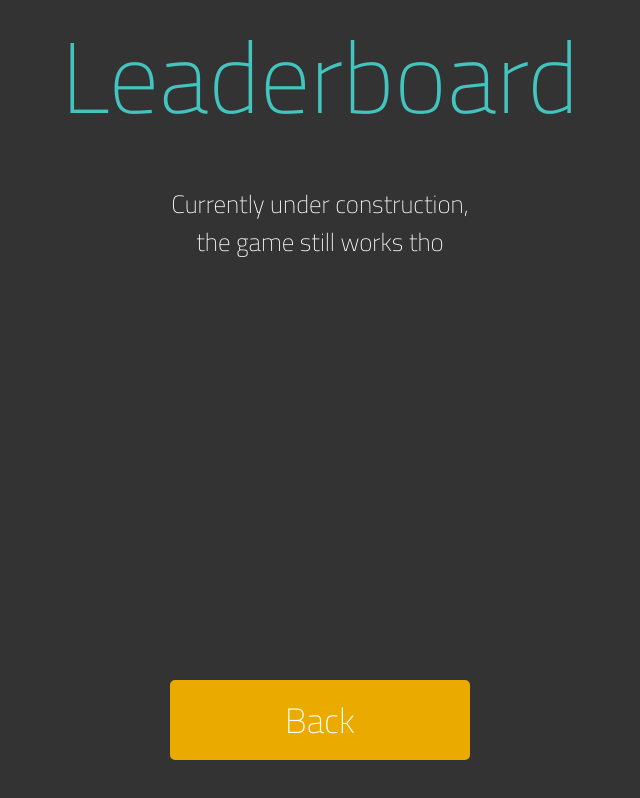
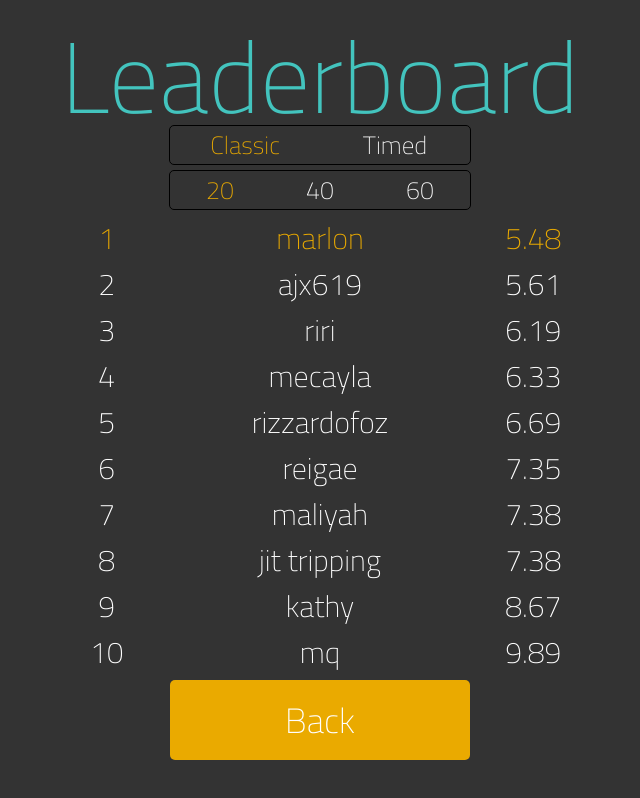
Before and after one commit to marlonrenzo/sequence, a website with bundled scripts: page views/pages/leaderboard.html in a window 1280 px wide. Shown: the whole page, without its empty margins (320-960 px from the left). Built offline with nearby package versions, Linux system fonts and the light colour scheme; files whose address does not match are found by name.

Commit message:
Added newly designed leaderboard

```diff
--- a/public/css/leaderboard.css
+++ b/public/css/leaderboard.css
@@ -12,7 +12,7 @@ body {
 
 .titleBar {
     justify-content: center;
-    height: 5%;
+    height: 10%;
 }
 
 .title {
@@ -25,27 +25,28 @@ body {
 
 .window {
     height: 90%;
+    padding-top: 50px;
 }
 
 .leaderboard {
-    display: flex;
     flex-direction: column;
     align-items: center;
-    position: relative;
-    top: 40%;
-    left: 50%;
-    transform: translate(-50%,-50%);
-    -ms-transform: translate(-50%,-50%);
+    animation: reveal-bottom 1s;
+}
+
+#gameModeMenu {
+    display: none;
 }
 
 .gameModes, .gameSizes {
+    left: 50%;
     display: flex;
     flex-direction: row;
     justify-content: space-around;
     width: 300px;
     border: 1px solid black;
     border-radius: 5px;
-    margin: 5px;
+    margin: 5px auto 5px auto;
 }
 
 .gameMode {
@@ -58,6 +59,7 @@ body {
     width: 100%;
     color: white;
     font-size: 25px;
+    cursor: pointer;
 }
 
 .selected {
@@ -91,11 +93,14 @@ body {
     left: 50%;
     transform: translate(-50%,-50%);
     -ms-transform: translate(-50%,-50%);
+    z-index: 2;
 }
 
 /*Loader credit goes to w3schools at https://www.w3schools.com/howto/tryit.asp?filename=tryhow_css_loader*/
 
 .loader {
+    margin: 0 auto;
+    margin-top: 300px;
     border: 10px solid #c44349;
     border-radius: 50%;
     border-top: 10px solid #EAAA00;
@@ -104,6 +109,17 @@ body {
     height: 50px;
     -webkit-animation: spin 2s linear infinite; /* Safari */
     animation: spin 2s linear infinite;
+}
+
+#loaderOverlay {
+    position: fixed;
+    width: 100%;
+    height: 100%;
+    top: 0;
+    left: 0;
+    right: 0;
+    bottom: 0;
+    z-index: 3;
 }
 
 /* Safari */
@@ -117,6 +133,17 @@ body {
     100% { transform: rotate(360deg); }
 }
 
+@keyframes reveal-bottom {
+    0% {
+        margin-top: 50px;
+        opacity: 0.0;
+    }
+    100% {
+        margin-top: 5px;
+        opacity: 1.0;
+    }
+}
+
 @media only screen and (min-width:620px) {
     /* For Desktops: */
     .title {
@@ -124,11 +151,12 @@ body {
     }
 
     .titleBar {
-        height: 20%;
+        height: 15%;
     }
 
     .window {
-        height: 80%;
+        height: 85%;
+        padding-top: 0px;
     }
 
     .card {
--- a/public/script/leaderboard.js
+++ b/public/script/leaderboard.js
@@ -1,3 +1,5 @@
+// const e = require("express");
+
 const url = "https://sequence.marlonfajardo.ca/server/v2";
 let username;
 var selected_game_mode = "classic";
@@ -15,7 +17,18 @@ const game_modes = [
   "timed45",
 ];
 
+var highScoresTEMP = {
+  // placeholder
+  classic20: { id: 613, user: "marlon", score: 5.48, place: 1 },
+  classic40: { id: 613, user: "marlon", score: 15.48, place: 1 },
+  classic60: { id: 613, user: "marlon", score: 25.48, place: 1 },
+  timed15: { id: 613, user: "marlon", score: 40, place: 1 },
+  timed30: { id: 613, user: "marlon", score: 60, place: 1 },
+  timed45: { id: 613, user: "marlon", score: 80, place: 1 },
+};
+
 var leaderboardScores = {
+  // placeholder
   classic20: [
     {
       id: 613,
@@ -67,67 +80,308 @@ var leaderboardScores = {
       user: "mq",
       score: 9.89,
     },
+  ],
+  classic40: [
     {
-      id: 825,
-      user: "dtf",
-      score: 10.4,
+      id: 613,
+      user: "marlon",
+      score: 15.48,
     },
     {
-      id: 181,
-      user: "susman",
-      score: 10.51,
+      id: 380,
+      user: "ajx619",
+      score: 15.61,
     },
     {
-      id: 495,
-      user: "rizzyneutron",
-      score: 11.62,
+      id: 822,
+      user: "riri",
+      score: 16.19,
     },
     {
-      id: 166,
-      user: "niem",
-      score: 14.31,
+      id: 329,
+      user: "mecayla",
+      score: 16.33,
+    },
+    {
+      id: 500,
+      user: "rizzardofoz",
+      score: 16.69,
+    },
+    {
+      id: 143,
+      user: "reigae",
+      score: 17.35,
+    },
+    {
+      id: 460,
+      user: "maliyah",
+      score: 17.38,
+    },
+    {
+      id: 291,
+      user: "jit tripping",
+      score: 17.38,
+    },
+    {
+      id: 617,
+      user: "kathy",
+      score: 18.67,
+    },
+    {
+      id: 383,
+      user: "mq",
+      score: 19.89,
     },
   ],
-  classic40: [],
-  classic60: [],
-  timed15: [],
-  timed30: [],
-  timed45: [],
+  classic60: [
+    {
+      id: 613,
+      user: "marlon",
+      score: 25.48,
+    },
+    {
+      id: 380,
+      user: "ajx619",
+      score: 25.61,
+    },
+    {
+      id: 822,
+      user: "riri",
+      score: 26.19,
+    },
+    {
+      id: 329,
+      user: "mecayla",
+      score: 26.33,
+    },
+    {
+      id: 500,
+      user: "rizzardofoz",
+      score: 26.69,
+    },
+    {
+      id: 143,
+      user: "reigae",
+      score: 27.35,
+    },
+    {
+      id: 460,
+      user: "maliyah",
+      score: 27.38,
+    },
+    {
+      id: 291,
+      user: "jit tripping",
+      score: 27.38,
+    },
+    {
+      id: 617,
+      user: "kathy",
+      score: 28.67,
+    },
+    {
+      id: 383,
+      user: "mq",
+      score: 29.89,
+    },
+  ],
+  timed15: [
+    {
+      id: 613,
+      user: "marlon",
+      score: 40,
+    },
+    {
+      id: 380,
+      user: "ajx619",
+      score: 39,
+    },
+    {
+      id: 822,
+      user: "riri",
+      score: 38,
+    },
+    {
+      id: 329,
+      user: "mecayla",
+      score: 37,
+    },
+    {
+      id: 500,
+      user: "rizzardofoz",
+      score: 36,
+    },
+    {
+      id: 143,
+      user: "reigae",
+      score: 35,
+    },
+    {
+      id: 460,
+      user: "maliyah",
+      score: 34,
+    },
+    {
+      id: 291,
+      user: "jit tripping",
+      score: 33,
+    },
+    {
+      id: 617,
+      user: "kathy",
+      score: 32,
+    },
+    {
+      id: 383,
+      user: "mq",
+      score: 31,
+    },
+  ],
+  timed30: [
+    {
+      id: 613,
+      user: "marlon",
+      score: 60,
+    },
+    {
+      id: 380,
+      user: "ajx619",
+      score: 59,
+    },
+    {
+      id: 822,
+      user: "riri",
+      score: 58,
+    },
+    {
+      id: 329,
+      user: "mecayla",
+      score: 57,
+    },
+    {
+      id: 500,
+      user: "rizzardofoz",
+      score: 56,
+    },
+    {
+      id: 143,
+      user: "reigae",
+      score: 55,
+    },
+    {
+      id: 460,
+      user: "maliyah",
+      score: 54,
+    },
+    {
+      id: 291,
+      user: "jit tripping",
+      score: 53,
+    },
+    {
+      id: 617,
+      user: "kathy",
+      score: 52,
+    },
+    {
+      id: 383,
+      user: "mq",
+      score: 51,
+    },
+  ],
+  timed45: [
+    {
+      id: 613,
+      user: "marlon",
+      score: 80,
+    },
+    {
+      id: 380,
+      user: "ajx619",
+      score: 79,
+    },
+    {
+      id: 822,
+      user: "riri",
+      score: 78,
+    },
+    {
+      id: 329,
+      user: "mecayla",
+      score: 77,
+    },
+    {
+      id: 500,
+      user: "rizzardofoz",
+      score: 76,
+    },
+    {
+      id: 143,
+      user: "reigae",
+      score: 75,
+    },
+    {
+      id: 460,
+      user: "maliyah",
+      score: 74,
+    },
+    {
+      id: 291,
+      user: "jit tripping",
+      score: 73,
+    },
+    {
+      id: 617,
+      user: "kathy",
+      score: 72,
+    },
+    {
+      id: 383,
+      user: "mq",
+      score: 71,
+    },
+  ],
 };
 
 function checkIfLoggedIn() {
-  username = localStorage.getItem("username");
+  // username = localStorage.getItem("username");
+  username = "marlon";
   console.log("hello " + username);
   if (username == null) {
     window.location.replace("https://sequence.marlonfajardo.ca/login");
+  } else {
+    getScores();
+    document.getElementById("back").onclick = function () {
+      window.location.replace("https://sequence.marlonfajardo.ca");
+    };
   }
 }
 
 function getHighScore(scores) {
-  checkIfLoggedIn();
-  const xhttp = new XMLHttpRequest();
-  xhttp.open("GET", url + `/scores/${username}`, true);
-  xhttp.send();
-  xhttp.onreadystatechange = function () {
-    if (this.readyState == 4 && this.status == 200) {
-      let highScore = JSON.parse(this.responseText)[0][0];
-      console.log(highScore);
-      fillLeaderboard(scores, highScore);
-    }
-  };
+  // const xhttp = new XMLHttpRequest();
+  // xhttp.open("GET", url + `/scores/${username}`, true);
+  // xhttp.send();
+  // xhttp.onreadystatechange = function () {
+  //   if (this.readyState == 4 && this.status == 200) {
+  //     let highScores = JSON.parse(this.responseText)[0][0];
+  //     console.log(highScores);
+  //     fillLeaderboards(scores, highScores);
+  //   }
+  // };
+  fillLeaderboards(scores, highScoresTEMP);
 }
 
 function getScores() {
-  const xhttp = new XMLHttpRequest();
-  xhttp.open("GET", url + `/scores`, true);
-  xhttp.send();
-  xhttp.onreadystatechange = function () {
-    if (this.readyState == 4 && this.status == 200) {
+  // const xhttp = new XMLHttpRequest();
+  // xhttp.open("GET", url + `/scores`, true);
+  // xhttp.send();
+  // xhttp.onreadystatechange = function () {
+  //   if (this.readyState == 4 && this.status == 200) {
+  //     getHighScore(JSON.parse(this.responseText));
+  //     console.log(JSON.parse(this.responseText));
+  //   }
+  // };
   getHighScore(leaderboardScores);
-      //   getHighScore(JSON.parse(this.responseText));
-      console.log(JSON.parse(this.responseText));
-    }
-  };
 }
 
 function createSpanElement(type, number, text, color) {
@@ -155,8 +409,8 @@ function formatScore(scoreText) {
   return roundedScore.toFixed(1);
 }
 
-function createLeaderboardEntry(scoreObj, place, color) {
-  let window = document.getElementById("leaderboard");
+function createLeaderboardEntry(gameMode, scoreObj, place, color) {
+  let window = document.getElementById(`${gameMode}Leaderboard`);
   let placeText = createSpanElement("place", place, place, color);
   let usernameText = createSpanElement(
     "username",
@@ -164,7 +418,6 @@ function createLeaderboardEntry(scoreObj, place, color) {
     scoreObj["user"],
     color
   );
-  let score = formatScore(scoreObj["score"]);
   let timeText = createSpanElement("time", place, scoreObj["score"], color);
   let card = createCard(placeText, usernameText, timeText, place);
   window.appendChild(card);
@@ -178,10 +431,10 @@ function getSize(scores) {
   }
 }
 
-function displayHighScore(highScore) {
+function displayHighScore(highScore, gameMode) {
   let color = "#EAAA00";
   let place = highScore["place"];
-  let window = document.getElementById("leaderboard");
+  let window = document.getElementById(`${gameMode}Leaderboard`);
   let placeText = createSpanElement("place", place, place, color);
   let usernameText = createSpanElement(
     "username",
@@ -194,81 +447,115 @@ function displayHighScore(highScore) {
   window.appendChild(card);
 }
 
-function loadLeaderboard(scores, gameMode) {
+function loadLeaderboard(scores, gameMode, highScore) {
+  let userIsInTop10 = false;
+  let place = 1;
   let leaderBoardSize = getSize(scores);
   if (scores != []) {
     for (let index = 0; index < leaderBoardSize; index++) {
       if (scores[index]["user"] == username) {
         userIsInTop10 = true;
-        createLeaderboardEntry(scores[index], place, "#EAAA00");
+        console.log(`user in top 10 ${gameMode}`);
+        createLeaderboardEntry(gameMode, scores[index], place, "#EAAA00");
       } else {
-        createLeaderboardEntry(scores[index], place, "white");
+        createLeaderboardEntry(gameMode, scores[index], place, "white");
       }
       place++;
     }
     if (!userIsInTop10) {
-      displayHighScore(highScore);
+      displayHighScore(highScore, gameMode);
     }
   }
 }
 
-function fillLeaderboard(scores, highScore) {
-  let userIsInTop10 = false;
-  let place = 1;
-  let leaderBoardSize = getSize(scores);
-  document.getElementById("loader").remove();
-  document.getElementById("gameModes").style.display = "flex";
-  document.getElementById("classicGameSizes").style.display = "flex";
-  game_modes.array.forEach((gameMode) => {
-    loadLeaderboard(scores[gameMode], gameMode);
+function createLeaderboardElm(gameMode) {
+  let leaderboard = document.createElement("div");
+  leaderboard.id = `${gameMode}Leaderboard`;
+  leaderboard.classList.add("leaderboard");
+  if (selected_game_size[selected_game_mode] == gameMode) {
+    leaderboard.style.display = "flex";
+  } else {
+    leaderboard.style.display = "none";
+  }
+  return leaderboard;
+}
+
+function fillLeaderboards(scores, highScores) {
+  enableGameMenu();
+  let window = document.getElementsByClassName("window")[0];
+  document.getElementById("loaderOverlay").remove();
+  Array.prototype.forEach.call(game_modes, (gameMode) => {
+    let leaderboard = createLeaderboardElm(gameMode);
+    window.appendChild(leaderboard);
+    loadLeaderboard(scores[gameMode], gameMode, highScores[gameMode]);
   });
 }
 
+function toggleLeaderboard(toToggle, mode) {
+  let leaderboardToggle = `${toToggle}Leaderboard`;
+  document.getElementById(leaderboardToggle).style.display = mode;
+}
+
 function toggleDisplayGameSizes(toToggle, mode) {
-  toToggle = `${toToggle}GameSizes`;
-  console.log(toToggle);
-  document.getElementById(toToggle).style.display = mode;
+  let gameSizeToggle = `${toToggle}GameSizes`;
+  document.getElementById(gameSizeToggle).style.display = mode;
 }
 
 function switchGameMode(toBeSelected) {
-  console.log(toBeSelected);
-  if (toBeSelected != selected_game_mode) {
   let previouslySelected = selected_game_mode;
   selected_game_mode = toBeSelected;
   document.getElementById(previouslySelected).classList.remove("selected");
   document.getElementById(toBeSelected).classList.add("selected");
-    toggleDisplayGameSizes(selected_game_mode, "flex");
+  toggleDisplayGameSizes(toBeSelected, "flex");
   toggleDisplayGameSizes(previouslySelected, "none");
 }
-}
 
-function switchGameSize(toBeSelected) {
+function switchGameSize(toBeSelected, previouslySelected) {
+  console.log(toBeSelected);
+  console.log(previouslySelected);
   let clickedGameMode = toBeSelected.replace(/[^a-z]/g, "");
-  let previouslySelected = selected_game_size[clickedGameMode];
+  // let previouslySelected = selected_game_size[clickedGameMode];
+  // console.log(toBeSelected);
   selected_game_size[clickedGameMode] = toBeSelected;
   document.getElementById(previouslySelected).classList.remove("selected");
   document.getElementById(toBeSelected).classList.add("selected");
+  toggleLeaderboard(toBeSelected, "flex");
+  toggleLeaderboard(previouslySelected, "none");
+}
+
+function displayGameMenu() {
+  document.getElementById("gameModeMenu").style.display = "block";
 }
 
 function enableGameMenu() {
+  displayGameMenu();
   let gameModes = document.getElementsByClassName("gameModeText");
   let gameSizes = document.getElementsByClassName("gameSizeText");
   for (let index = 0; index < gameModes.length; index++) {
     gameModes[index].addEventListener("click", function () {
+      if (gameModes[index].id != selected_game_mode) {
+        let previouslySelected = selected_game_mode;
         switchGameMode(gameModes[index].id);
+        switchGameSize(
+          selected_game_size[gameModes[index].id],
+          selected_game_size[previouslySelected]
+        );
+      }
       // alert(gameSizes[index].id);
     });
   }
   for (let index = 0; index < gameSizes.length; index++) {
     gameSizes[index].addEventListener("click", function () {
-      switchGameSize(gameSizes[index].id, gameSizes[index].classList[0]);
+      if (selected_game_size[selected_game_mode] != gameSizes[index].id) {
+        switchGameSize(
+          gameSizes[index].id,
+          selected_game_size[selected_game_mode]
+        );
+      }
       // alert(gameSizes[index].id);
     });
   }
 }
 
-// getScores();
-document.getElementById("back").onclick = function () {
-  window.location.replace("https://sequence.marlonfajardo.ca");
-};
-enableGameMenu();
+checkIfLoggedIn();
+// enableGameMenu();
--- a/views/pages/leaderboard.html
+++ b/views/pages/leaderboard.html
@@ -28,8 +28,8 @@
         </div>
 
         <div class="window">
-            <p class="gameModeText">Currently under construction,<br>the game still works tho</p>
-            <!-- <div id="gameModes" class="gameModes">
+            <div id="gameModeMenu">
+                <div id="gameModes" class="gameModes">
                     <div class="gameMode" id="classicDiv">
                         <span id="classic" class="gameModeText selected">Classic</span>
                     </div>
@@ -61,15 +61,20 @@
                         <span id="timed45" class="timedGameSize gameSizeText">45s</span>
                     </div>
                 </div>
+            </div>
+            <!-- <div class="leaderboard">
+            </div> -->
+
+        </div>
+        <div id="loaderOverlay">
             <div id="loader" class="loader"></div>
-            <div class="leaderboard">
-            </div> -->
         </div>
         <button id="back">Back</button>
     </div>
+    </div>
 
 
-    <script src="script/leaderboard.js"></script>
+    <!-- <script src="script/leaderboard.js"></script> -->
     <script src="../../public/script/leaderboard.js"></script>
 </body>
 
```
Lines whose indentation alone changed are shown as unchanged.
